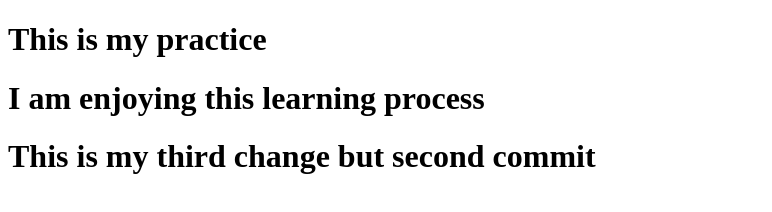
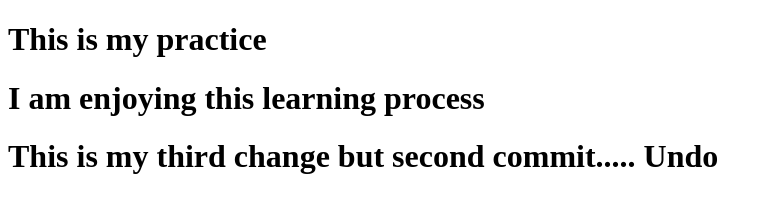
Before and after one commit to Bipin2020100/test, a plain HTML site: page bips.html in a window 1280 px wide. Shown: the whole page, without its empty margins (0-772 px from the left). Drawn offline with Linux system fonts and the light colour scheme.

```diff
--- a/bips.html
+++ b/bips.html
@@ -8,7 +8,7 @@
 <body>
   <h1>This is my practice</h1>
   <h1> I am enjoying this learning process</h1>
-  <h1>This is my third change but second commit</h1>
+  <h1>This is my third change but second commit..... Undo</h1>
 
 </body>
 </html>
```
